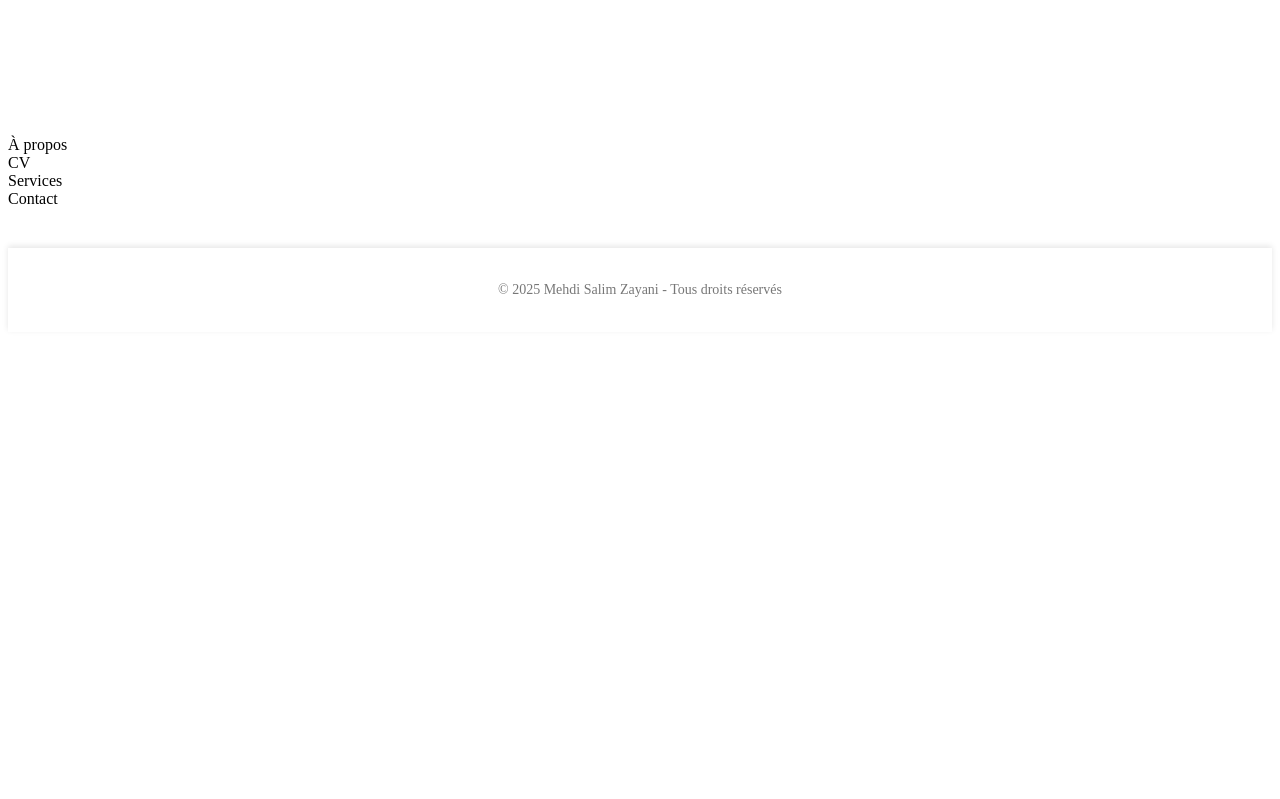
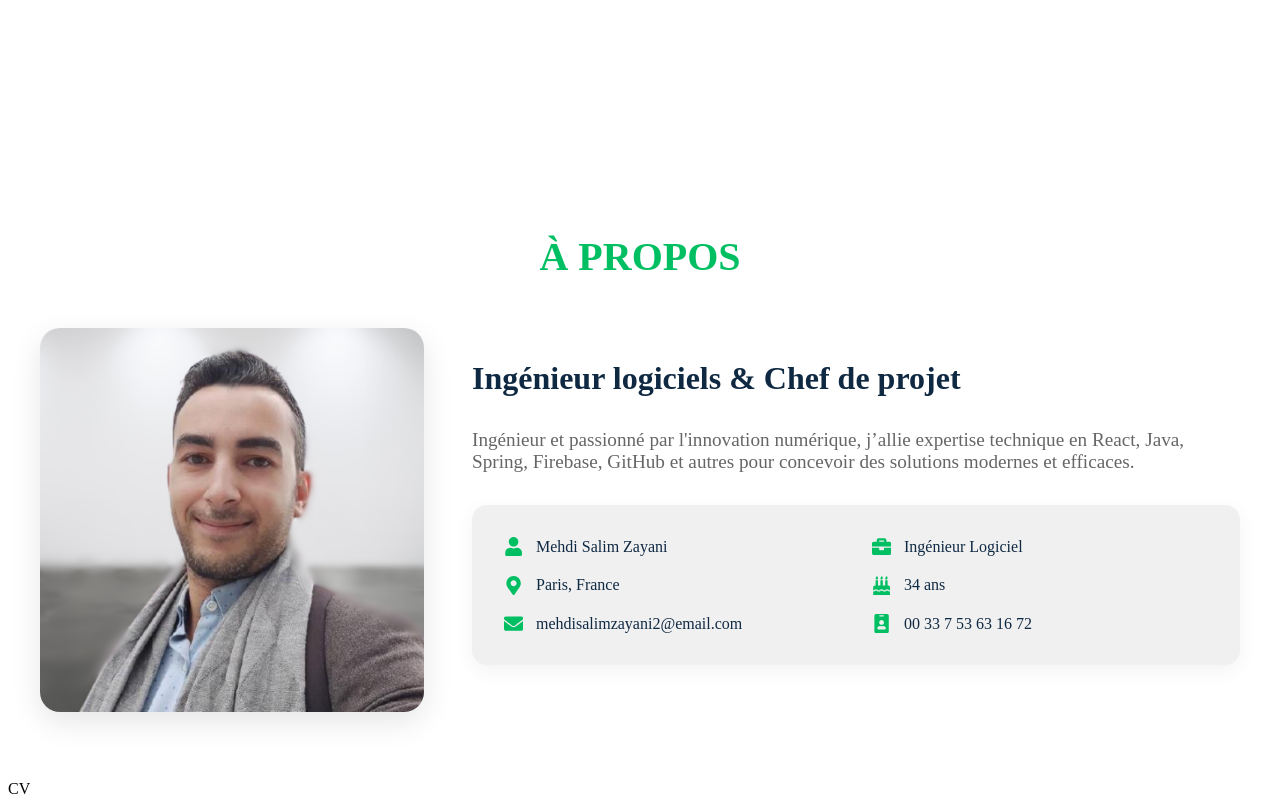
Before and after one commit to medix91/msz-pro, a React (Vite) app: page / in a window 1280 px wide. Shown: the part 720-1519 px from the top of the page. Before the commit the page ends 1060 px from the top, so only its background shows below. Built offline with nearby package versions, Linux system fonts and the light colour scheme; the HTML template or start-up script is replaced by a standard one.

Commit message:
ajout de la section about avec le design

```diff
--- a/src/App.jsx
+++ b/src/App.jsx
@@ -2,6 +2,7 @@ import React from "react";
 import Navbar from "./components/Navbar/Navbar";
 import Footer from "./components/Footer/Footer";
 import Home from "./views/Home/Home";
+import About from "./views/About/About";
 
 
 function App() {
@@ -11,7 +12,7 @@ function App() {
       <main className="main-content">
         {/* Ajoute ici les sections de ton site */}
         <Home />
-        <section id="apropos">À propos</section>
+        <About />
         <section id="cv">CV</section>
         <section id="services">Services</section>
         <section id="contact">Contact</section>
--- /dev/null
+++ b/src/views/About/About.css
@@ -0,0 +1,107 @@
+.about-section {
+    padding: 4rem 2rem;
+    background-color: #fff;
+    text-align: center;
+  }
+
+  .section-title {
+    font-size: 2.5rem;
+    margin-bottom: 3rem;
+    color: var(--color-primary);
+  }
+
+  .about-content {
+    display: flex;
+    justify-content: center;
+    align-items: flex-start;
+    gap: 3rem;
+    flex-wrap: wrap;
+    max-width: 1200px;
+    margin: 0 auto;
+  }
+
+  /* Image */
+  .about-image-container {
+    flex: 1;
+    max-width: 750px;
+  }
+
+  .about-image {
+    width: 100%;
+    border-radius: 20px;
+    box-shadow: 0 10px 30px rgba(0, 0, 0, 0.1);
+  }
+
+  /* Text + Info */
+  .about-text {
+    flex: 2;
+    text-align: left;
+  }
+
+  .about-heading {
+    font-size: 2rem;
+    color: var(--color-text);
+  }
+
+  .about-subheading {
+    font-size: 1.2rem;
+    margin-bottom: 2rem;
+    color: #666;
+  }
+
+  /* Info Card */
+  .info-card {
+    display: flex;
+    gap: 2rem;
+    background-color: var(--color-light);
+    padding: 2rem;
+    border-radius: 15px;
+    box-shadow: 0 6px 20px rgba(0, 0, 0, 0.05);
+    flex-wrap: wrap;
+  }
+
+  .info-column {
+    flex: 1;
+    display: flex;
+    flex-direction: column;
+    gap: 1.2rem;
+  }
+
+  .info-item {
+    display: flex;
+    align-items: center;
+    gap: 0.8rem;
+    font-size: 1rem;
+    color: var(--color-text);
+  }
+
+  .info-icon {
+    color: var(--color-primary);
+    font-size: 1.2rem;
+  }
+
+  /* Responsive */
+  @media (max-width: 768px) {
+    .about-content {
+      flex-direction: column;
+      align-items: center;
+    }
+
+    .about-text {
+      text-align: center;
+    }
+
+    .info-card {
+      flex-direction: column;
+      align-items: center;
+    }
+
+    .info-column {
+      width: 100%;
+      align-items: center;
+    }
+
+    .info-item {
+      justify-content: center;
+    }
+  }
--- /dev/null
+++ b/src/views/About/About.jsx
@@ -0,0 +1,59 @@
+import React from "react";
+import "./About.css";
+import profilePic from "../../assets/images/medhi-profile.png"; // mets ton image ici
+import { FaUser, FaMapMarkerAlt, FaEnvelope, FaBriefcase, FaBirthdayCake, FaIdBadge } from "react-icons/fa";
+
+const About = () => {
+  return (
+    <section id="apropos" className="about-section">
+      <h2 className="section-title">À PROPOS</h2>
+
+      <div className="about-content">
+        {/* Left Side - Image */}
+        <div className="about-image-container">
+          <img src={profilePic} alt="Mehdi" className="about-image" />
+        </div>
+
+        {/* Right Side - Text + Infos */}
+        <div className="about-text">
+          <h3 className="about-heading">Ingénieur logiciels & Chef de projet</h3>
+          <p className="about-subheading">Ingénieur et passionné par l'innovation numérique, j’allie expertise technique en React, Java, Spring, Firebase, GitHub et autres pour concevoir des solutions modernes et efficaces.</p>
+
+          {/* Personal Info Card */}
+          <div className="info-card">
+            <div className="info-column">
+              <div className="info-item">
+                <FaUser className="info-icon" />
+                <span>Mehdi Salim Zayani</span>
+              </div>
+              <div className="info-item">
+                <FaMapMarkerAlt className="info-icon" />
+                <span>Paris, France</span>
+              </div>
+              <div className="info-item">
+                <FaEnvelope className="info-icon" />
+                <span>mehdisalimzayani2@email.com</span>
+              </div>
+            </div>
+            <div className="info-column">
+              <div className="info-item">
+                <FaBriefcase className="info-icon" />
+                <span>Ingénieur Logiciel</span>
+              </div>
+              <div className="info-item">
+                <FaBirthdayCake className="info-icon" />
+                <span>34 ans</span>
+              </div>
+              <div className="info-item">
+                <FaIdBadge className="info-icon" />
+                <span>00 33 7 53 63 16 72</span>
+              </div>
+            </div>
+          </div>
+        </div>
+      </div>
+    </section>
+  );
+};
+
+export default About;
```
Also changed, not shown: src/assets/images/medhi-profile.png (added).
